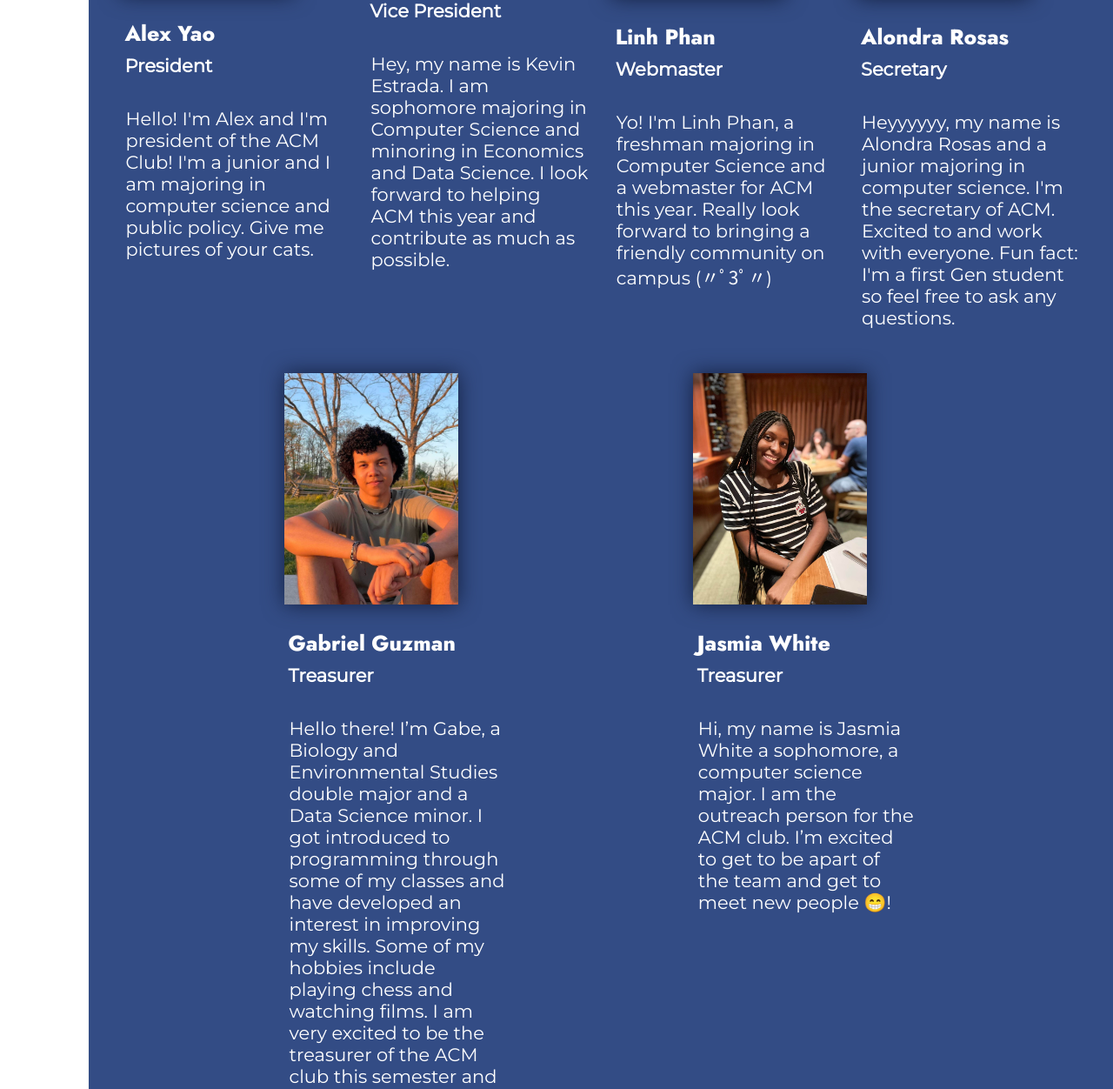
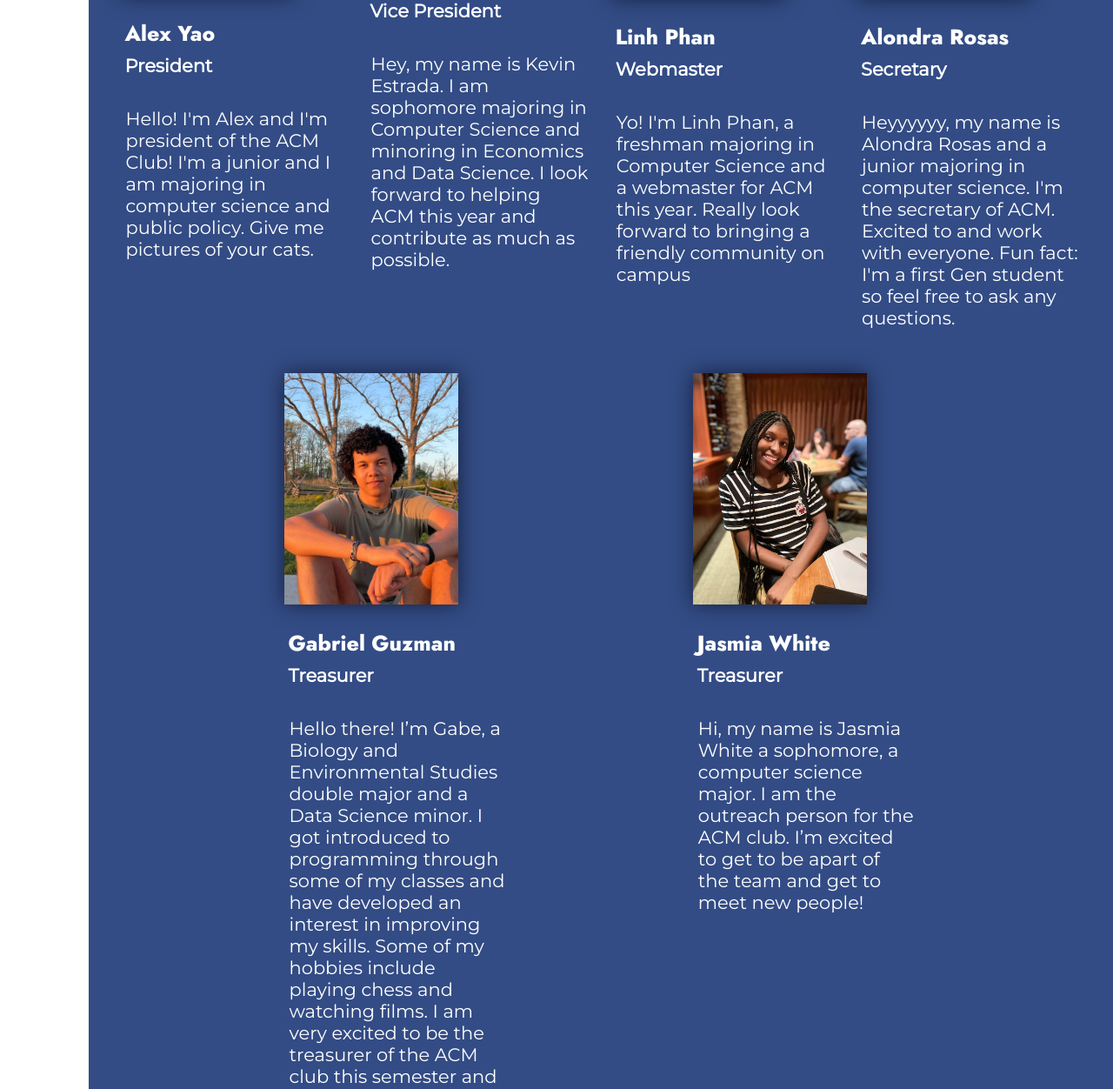
Before and after one commit to linhphan03/ACMWebsite2020, a plain HTML site: page index.html in a window 1280 px wide. Shown: the part 2219-3471 px from the top of the page at 87% size. Drawn offline with Linux system fonts and the light colour scheme.

Commit message:
Update index.html

```diff
--- a/index.html
+++ b/index.html
@@ -101,7 +101,7 @@
         <img src="images/officers/linh26.jpg" alt="Linh Phan">
         <h3>Linh Phan</h3>
         <h4>Webmaster</h4>
-        <p>Yo! I'm Linh Phan, a freshman majoring in Computer Science and a webmaster for ACM this year. Really look forward to bringing a friendly community on campus (〃ﾟ3ﾟ〃) </p>
+        <p>Yo! I'm Linh Phan, a freshman majoring in Computer Science and a webmaster for ACM this year. Really look forward to bringing a friendly community on campus </p>
       </div>
       <div class="officer">
         <img src="images/officers/alondra.jpg" alt="Alondra Rosas">
@@ -120,7 +120,7 @@
         <img src="images/officers/jasmine.jpg" alt="Jasmia White">
         <h3> Jasmia White</h3>
         <h4>Treasurer</h4>
-        <p>Hi, my name is Jasmia White a sophomore, a computer science major. I am the outreach person for the ACM club.  I’m excited to get to be apart of the team and get to meet new people 😁!
+        <p>Hi, my name is Jasmia White a sophomore, a computer science major. I am the outreach person for the ACM club.  I’m excited to get to be apart of the team and get to meet new people!
         </p>
       </div>
     </div>
```
